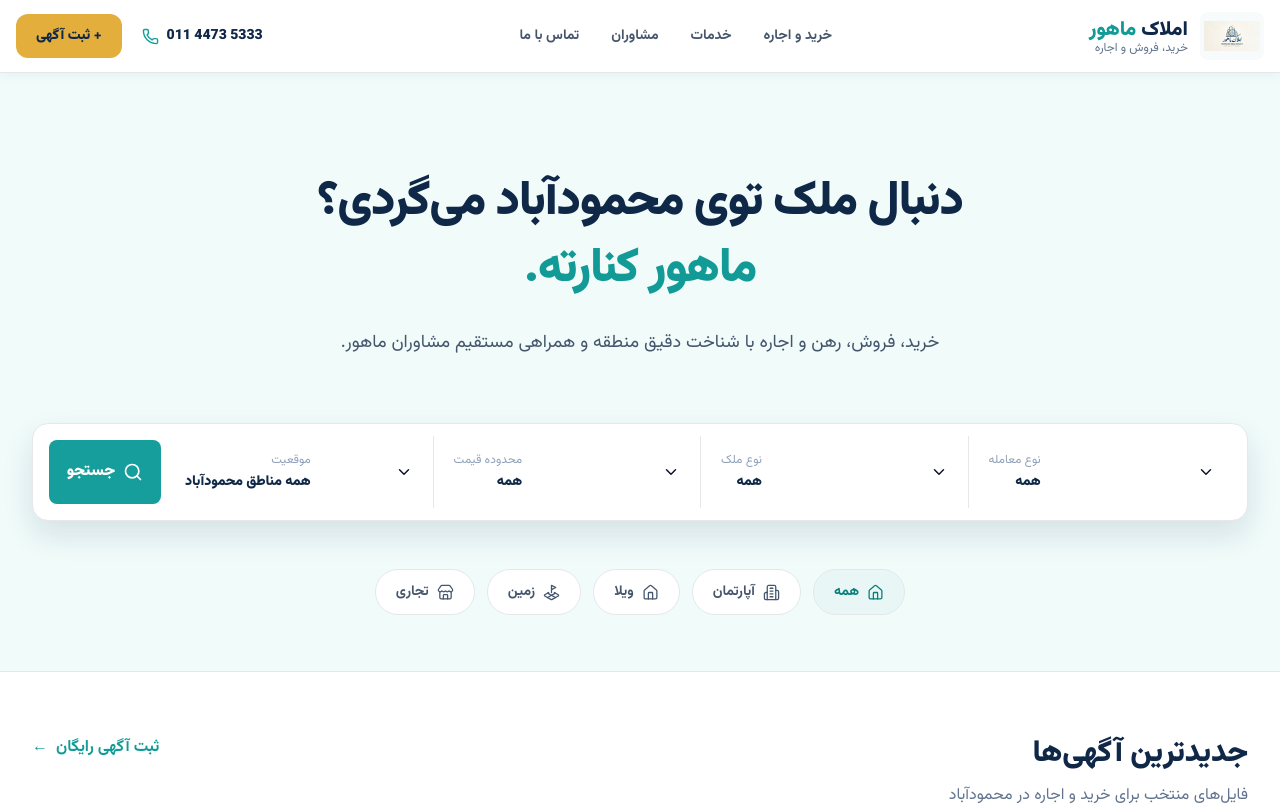
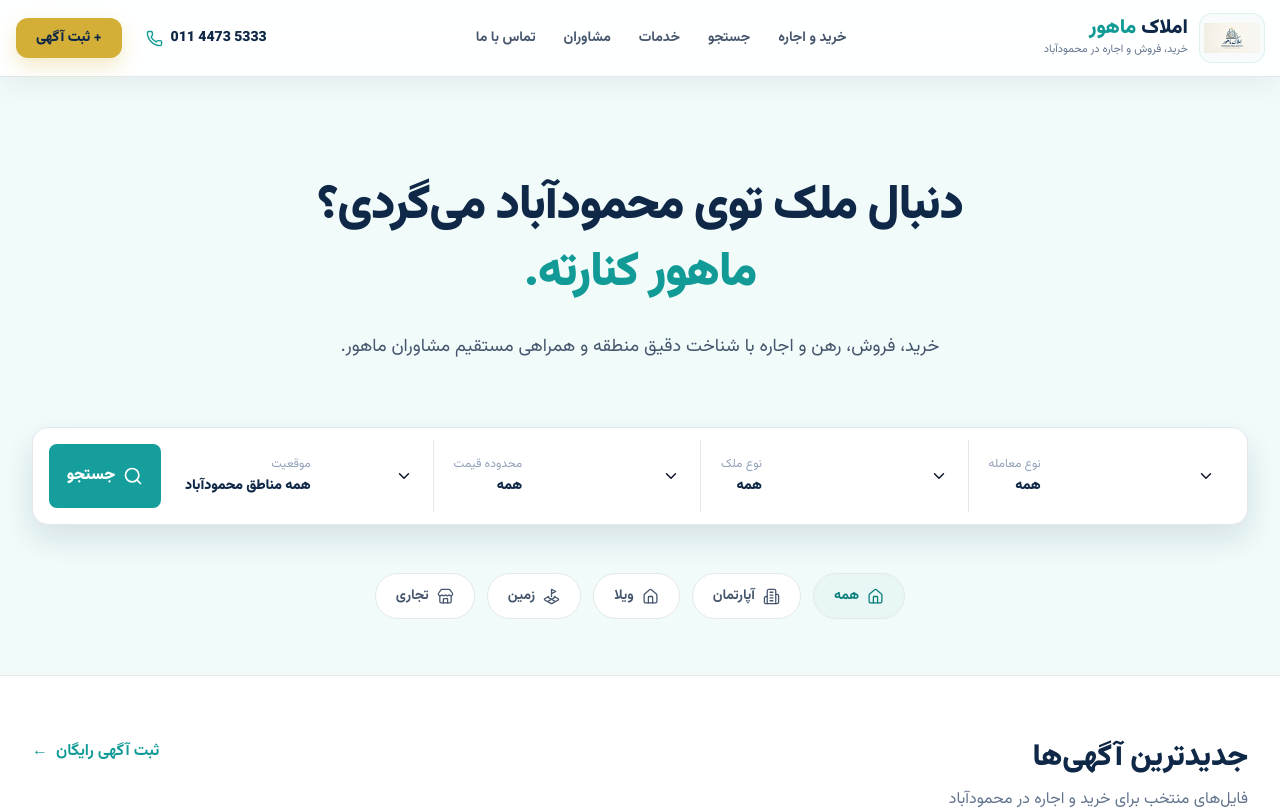
Before and after one commit to navidhaghpanah/mahoor-web, a Next.js app: page / in a window 1280 px wide. Shown: the top 809 px of the page. Built offline with nearby package versions, Linux system fonts and the light colour scheme.

Commit message:
feat(ui): sticky header, active links, mobile menu

```diff
--- a/src/components/Navbar.tsx
+++ b/src/components/Navbar.tsx
@@ -2,32 +2,139 @@
 
 import Image from "next/image";
 import Link from "next/link";
-import { Menu, Phone, X } from "lucide-react";
-import { useState } from "react";
-
-const navItems = [["/properties", "خرید و اجاره"], ["/about", "خدمات"], ["/agents", "مشاوران"], ["/contact", "تماس با ما"]] as const;
+import { Menu, Phone, Search, X } from "lucide-react";
+import { usePathname } from "next/navigation";
+import { useEffect, useState } from "react";
+import { PUBLIC_NAV, SITE } from "@/lib/site";
 
 export default function Navbar() {
   const [isMenuOpen, setIsMenuOpen] = useState(false);
+  const pathname = usePathname();
+
+  useEffect(() => {
+    setIsMenuOpen(false);
+  }, [pathname]);
+
+  useEffect(() => {
+    document.body.style.overflow = isMenuOpen ? "hidden" : "";
+    return () => {
+      document.body.style.overflow = "";
+    };
+  }, [isMenuOpen]);
+
+  const isActive = (href: string) =>
+    pathname === href || (href !== "/" && pathname.startsWith(href));
 
   return (
-    <nav className="sticky top-0 z-50 border-b border-slate-200 bg-white text-[#102847] shadow-[0_2px_12px_rgba(16,40,71,0.05)]">
+    <header className="sticky top-0 z-50 border-b border-[#1e3a5f]/10 bg-white/90 text-[#102847] shadow-[0_8px_30px_rgba(16,40,71,0.06)] backdrop-blur-xl">
       <div className="mx-auto max-w-7xl px-4">
-        <div className="flex h-[72px] items-center justify-between">
-          <Link href="/" className="flex items-center gap-3 group">
-            <div className="flex h-12 w-16 items-center justify-center overflow-hidden rounded-lg bg-[#f8fbfb] p-1 transition group-hover:ring-2 group-hover:ring-[#159e9b]/50">
-              <Image src="/images/mahoor-logo-v1.png" alt="لوگوی املاک ماهور" width={1280} height={720} priority className="h-full w-full object-contain" />
+        <div className="flex h-[76px] items-center justify-between gap-4">
+          <Link href="/" className="group flex items-center gap-3">
+            <div className="flex h-12 w-16 items-center justify-center overflow-hidden rounded-xl bg-[#f8fbfb] p-1 ring-1 ring-[#129b96]/15 transition group-hover:ring-[#d4af37]/50">
+              <Image
+                src="/images/mahoor-logo-v1.png"
+                alt="لوگوی املاک ماهور"
+                width={1280}
+                height={720}
+                priority
+                className="h-full w-full object-contain"
+              />
             </div>
-            <div><h1 className="text-xl font-black text-[#102847]">املاک <span className="text-[#129b96]">ماهور</span></h1><p className="-mt-1 text-xs text-slate-500">خرید، فروش و اجاره</p></div>
+            <div>
+              <p className="text-xl font-black leading-none text-[#102847]">
+                املاک <span className="text-[#129b96]">ماهور</span>
+              </p>
+              <p className="mt-1 text-[11px] text-slate-500">خرید، فروش و اجاره در محمودآباد</p>
+            </div>
           </Link>
-          <div className="hidden items-center gap-8 lg:flex">
-            {navItems.map(([href, label]) => <Link key={href} href={href} className="text-sm font-bold text-slate-600 transition hover:text-[#129b96]">{label}</Link>)}
+
+          <nav aria-label="منوی اصلی" className="hidden items-center gap-1 lg:flex">
+            {PUBLIC_NAV.map((item) => (
+              <Link
+                key={item.href}
+                href={item.href}
+                className={`rounded-lg px-3 py-2 text-sm font-bold transition ${
+                  isActive(item.href)
+                    ? "bg-[#e8f7f6] text-[#087e7b]"
+                    : "text-slate-600 hover:bg-slate-50 hover:text-[#129b96]"
+                }`}
+              >
+                {item.label}
+              </Link>
+            ))}
+          </nav>
+
+          <div className="hidden items-center gap-3 lg:flex">
+            <a
+              href={SITE.telephoneHref}
+              dir="ltr"
+              className="inline-flex items-center gap-2 rounded-xl px-3 py-2 text-sm font-extrabold text-[#102847] transition hover:bg-slate-50"
+            >
+              <Phone className="text-[#129b96]" size={17} />
+              011 4473 5333
+            </a>
+            <Link
+              href="/register"
+              className="rounded-xl bg-[#d4af37] px-5 py-2.5 text-sm font-extrabold text-[#102847] shadow-[0_8px_20px_rgba(212,175,55,0.28)] transition hover:bg-[#c9972e]"
+            >
+              + ثبت آگهی
+            </Link>
           </div>
-          <div className="hidden items-center gap-5 lg:flex"><a href="tel:01144735333" dir="ltr" className="inline-flex items-center gap-2 text-sm font-extrabold text-[#102847]"><Phone className="text-[#159e9b]" size={17} />011 4473 5333</a><Link href="/register" className="rounded-xl bg-[#e3ae3b] px-5 py-3 text-sm font-extrabold text-[#102847] transition hover:bg-[#c9972e]">+ ثبت آگهی</Link></div>
-          <button onClick={() => setIsMenuOpen((open) => !open)} className="text-[#102847] transition hover:text-[#159e9b] lg:hidden" aria-label="باز کردن منو">{isMenuOpen ? <X size={28} /> : <Menu size={28} />}</button>
+
+          <button
+            type="button"
+            onClick={() => setIsMenuOpen((open) => !open)}
+            className="rounded-lg p-2 text-[#102847] transition hover:bg-slate-50 hover:text-[#129b96] lg:hidden"
+            aria-label={isMenuOpen ? "بستن منو" : "باز کردن منو"}
+            aria-expanded={isMenuOpen}
+            aria-controls="mobile-menu"
+          >
+            {isMenuOpen ? <X size={26} /> : <Menu size={26} />}
+          </button>
         </div>
-        {isMenuOpen && <div className="space-y-2 border-t border-slate-100 py-4 lg:hidden">{navItems.map(([href, label]) => <Link key={href} href={href} className="block rounded-lg px-3 py-3 font-bold text-slate-700 hover:bg-[#effafa]" onClick={() => setIsMenuOpen(false)}>{label}</Link>)}<a href="tel:01144735333" dir="ltr" className="block rounded-lg px-3 py-3 font-bold text-[#159e9b]">011 4473 5333</a><Link href="/register" className="mt-2 block rounded-xl bg-[#e3ae3b] px-4 py-3 text-center font-extrabold text-[#102847]" onClick={() => setIsMenuOpen(false)}>ثبت آگهی</Link></div>}
       </div>
-    </nav>
+
+      {isMenuOpen && (
+        <div
+          id="mobile-menu"
+          className="border-t border-slate-100 bg-white px-4 py-4 shadow-lg lg:hidden"
+        >
+          <nav className="space-y-1" aria-label="منوی موبایل">
+            {PUBLIC_NAV.map((item) => (
+              <Link
+                key={item.href}
+                href={item.href}
+                className={`block rounded-xl px-3 py-3 font-bold ${
+                  isActive(item.href) ? "bg-[#e8f7f6] text-[#087e7b]" : "text-slate-700 hover:bg-[#effafa]"
+                }`}
+              >
+                {item.label}
+              </Link>
+            ))}
+          </nav>
+          <a
+            href={SITE.telephoneHref}
+            dir="ltr"
+            className="mt-3 flex items-center gap-2 rounded-xl px-3 py-3 font-bold text-[#129b96]"
+          >
+            <Phone size={18} />
+            011 4473 5333
+          </a>
+          <Link
+            href="/search"
+            className="mt-1 flex items-center gap-2 rounded-xl px-3 py-3 font-bold text-slate-700 hover:bg-[#effafa]"
+          >
+            <Search size={18} />
+            جستجوی پیشرفته
+          </Link>
+          <Link
+            href="/register"
+            className="mt-2 block rounded-xl bg-[#d4af37] px-4 py-3 text-center font-extrabold text-[#102847]"
+          >
+            ثبت آگهی
+          </Link>
+        </div>
+      )}
+    </header>
   );
 }
```
